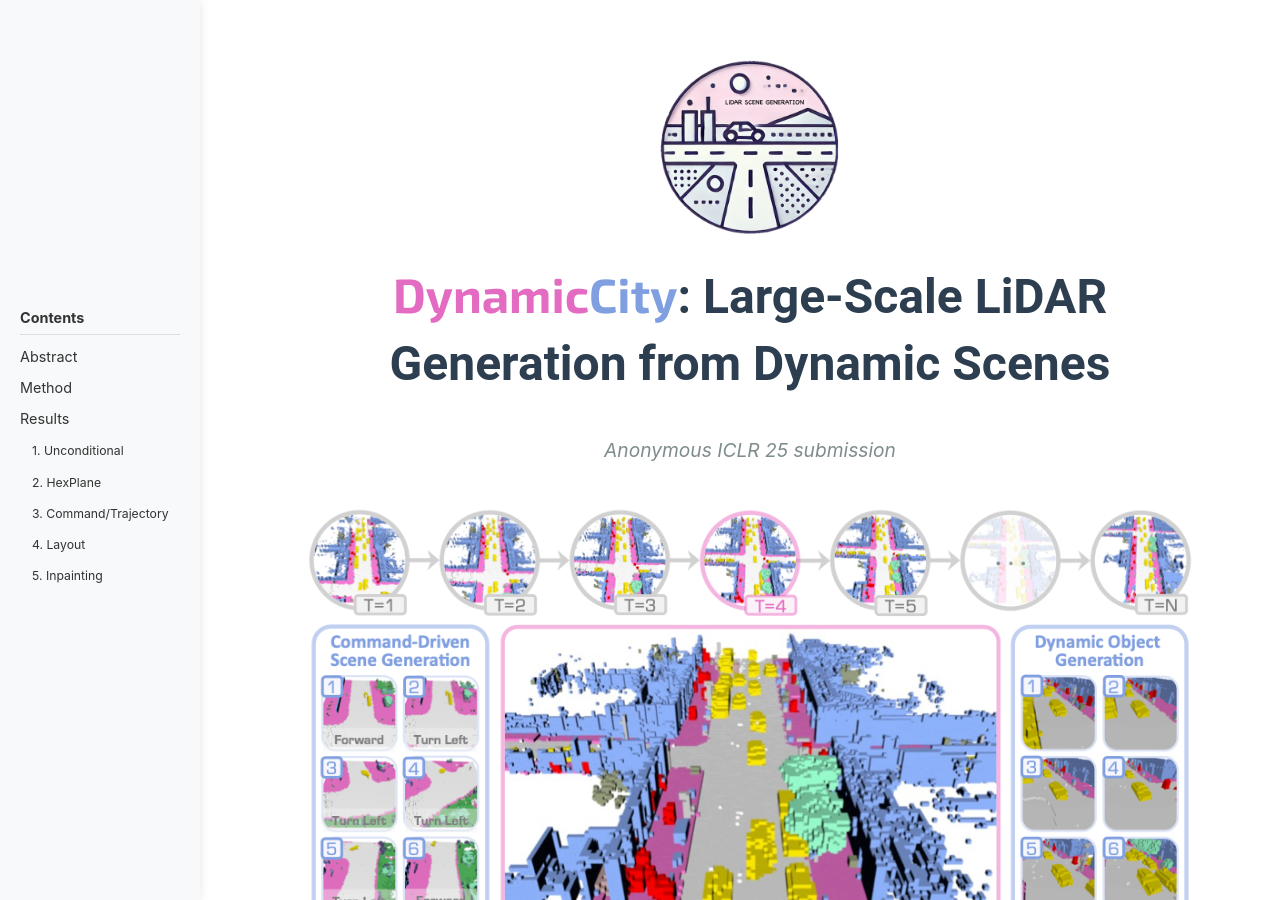
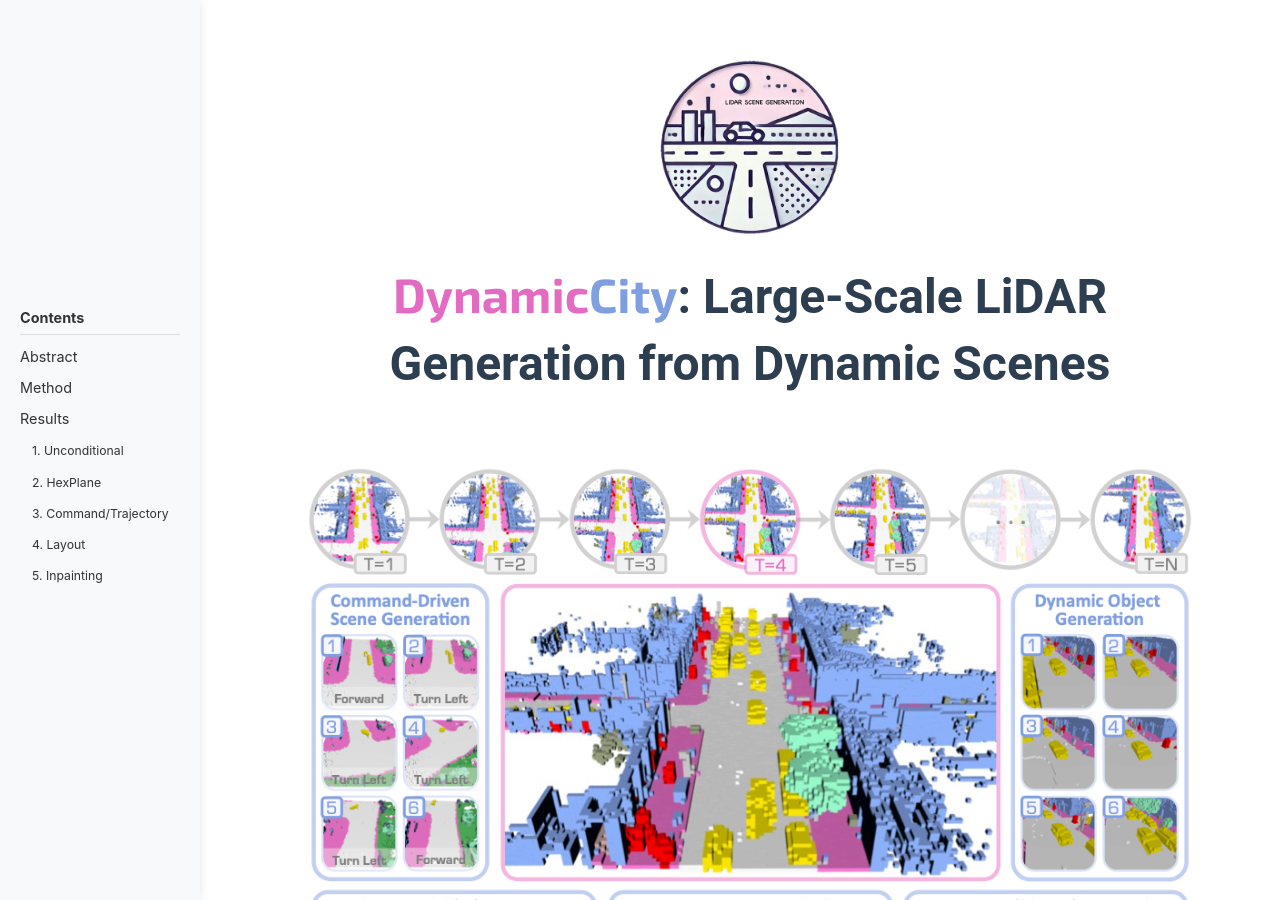
Before and after one commit to dynamic-city/dynamic-city.github.io, a Jekyll site: the page built from index.md, in a window 1280 px wide and 900 px high. Built offline with Jekyll 4.4.1, drawn with Linux system fonts in a browser that asks for light colours.

Commit message:
Update index.md

```diff
--- a/index.md
+++ b/index.md
@@ -9,8 +9,6 @@ layout: default
     <span class="main-title">Generation from Dynamic Scenes</span>
   </h1>
 </div>
-
-<p class="author">Anonymous ICLR 25 submission</p>
 
 <div class="teaser-container">
   <img src="assets/images/teaser.png" alt="Teaser Image" class="teaser-image">
```
